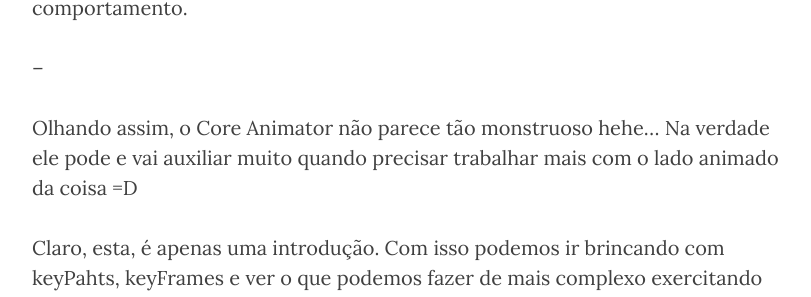
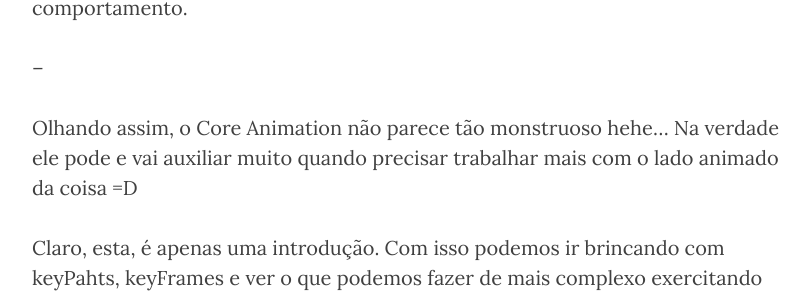
Before and after one commit to CocoaHeadsBrasil/equinociOS, a Jekyll site: the page built from _posts/2017-03-20-desmistificando-o-core-animator.md, in a window 1280 px wide and 900 px high, scrolled down 6849 px. Shown: the part 145-442 px from the top of the window, without its empty margins (233-1044 px from the left). Built offline with Jekyll 4.4.1, drawn with Linux system fonts in a browser that asks for light colours; nearby versions of some CDN libraries; comment, search, counter and statistics services are not loaded; some of the changed text lies outside the part shown.

Commit message:
Ajusta nome do post.

```diff
--- a/_posts/2017-03-20-desmistificando-o-core-animator.md
+++ b/_posts/2017-03-20-desmistificando-o-core-animator.md
@@ -1,23 +1,23 @@
 ---
 layout:     post
-title:      "Desmistificando o Core Animator"
-subtitle:   "Uma introdução para perder o medo desse framework como o Core Animator pode ser útil ao elaborar suas animações"
+title:      "Desmistificando o Core Animation"
+subtitle:   "Uma introdução para perder o medo desse framework como o Core Animation pode ser útil ao elaborar suas animações"
 date:       2017-03-20 00:13:00
 author:     "Renato Sarro Matos"
-header-img: "img/renatosarro/header-coreanimator.png"
+header-img: "img/renatosarro/header-coreAnimation.png"
 category:   animations
 ---
 
 Fala galera! Bem vindos a mais uma rodada do EquinociOS! Espero que estejam aproveitando e absorvendo tudo =D
 
-Bem, o artigo de hoje introduz um assunto que eu particularmente sempre corri dele e tentei ao máximo evitá-lo. Até que chegou o dia em que eu não tive como escapar e precisei encarar o "bixo": `CORE ANIMATOR`.
+Bem, o artigo de hoje introduz um assunto que eu particularmente sempre corri dele e tentei ao máximo evitá-lo. Até que chegou o dia em que eu não tive como escapar e precisei encarar o "bixo": `CORE Animation`.
 Vou falar que foi uma das batalhas mais satisfatórias que eu já enfrentei nesse mundo de desenvolvimento mobile, pois além de eu conseguir trabalhar minhas animações de uma forma muito melhor, abriu minha mente para detalhes que sempre passaram desapercebidos e que mudou muito a minha forma de encarar uma - até então - simples estrutura de tela/layout.
 
 ### LETS TALK!
 
 --
 
-# Core Animator
+# Core Animation
 
 Infraestrutura de renderização gráfica e animação, disponível para iOS e OS X, que você utiliza para animar as views e outros elementos visuais de sua aplicação.
 (Sim, copiei do guide da Apple).
@@ -37,7 +37,7 @@
 animateKeyframesWith...
 ~~~
 
-Estes, são métodos, ou melhor, `big helpers` que encapsulam todo o processo de criação de um `CABasicAnimation` ou de um `CAKeyframeAnimation` por exemplo. Estes métodos são muito úteis, desde que usados com moderação e um certo bom senso, mas após nossa introdução você vai notar que pode ter um resultado mais apropriado utilizando o `Core Animator`, dependendo da complexidade de suas animações.
+Estes, são métodos, ou melhor, `big helpers` que encapsulam todo o processo de criação de um `CABasicAnimation` ou de um `CAKeyframeAnimation` por exemplo. Estes métodos são muito úteis, desde que usados com moderação e um certo bom senso, mas após nossa introdução você vai notar que pode ter um resultado mais apropriado utilizando o `Core Animation`, dependendo da complexidade de suas animações.
 
 Antes de começar a ver como as animações acontecem na tela, precisamos entender um elemento bem importante: O `CALayer`, que é de fato, onde as animações acontecem.
 
@@ -91,11 +91,11 @@
 Observe que, como a animação foi copiada para a layer da primeira view, ao configurarmos a propriedade beginTime para começar meio segundo depois, apenas a animação da layer da `view2` é afetada, pois como falado, ao adicionar a animação à layer, é gerado uma cópia dela.
 
 
-PS: Podemos gastar mais um artigo inteiro falando só sobre como gerenciar o tempo de nossas animações. Acredite, estamos apenas começando e o `Core Animator` possui uma infinidade de possibilidades para trabalhar as animações. Com certeza mais posts virão =D
+PS: Podemos gastar mais um artigo inteiro falando só sobre como gerenciar o tempo de nossas animações. Acredite, estamos apenas começando e o `Core Animation` possui uma infinidade de possibilidades para trabalhar as animações. Com certeza mais posts virão =D
 
 --
 
-### Agora, como seria esta mesma animação sem o uso do Core Animator?
+### Agora, como seria esta mesma animação sem o uso do Core Animation?
 
 <script src="https://gist.github.com/renatosarro/dcc083ec91dfee76c46b5c48c56fd048.js"></script>
 
@@ -104,7 +104,7 @@
 - Vale ressaltar que se tratando de animações, o mais indicado é trabalhar sempre na model layer. Alterações na presentation layer precisam ser feitas com muito cuidado para evitar memory leak e uma animação não muito fluída.
 - Estaríamos limitados a animações simples, como um fade out. Mas vamos pensar em um cenário onde nosso elemento passe por vários estados até chegar em sua posição final. Utilizar essa abstração oferecida pela `UIView` já não seria muito indicado.
 
-Já que falamos sobre vários estados, vou aproveitar o gancho para puxar um outro elemento bem bacana presente no Core `Animator`:
+Já que falamos sobre vários estados, vou aproveitar o gancho para puxar um outro elemento bem bacana presente no Core `Animation`:
 
 # CAKeyframeAnimation
 
@@ -140,7 +140,7 @@
 
 --
 
-Olhando assim, o Core Animator não parece tão monstruoso hehe... Na verdade ele pode e vai auxiliar muito quando precisar trabalhar mais com o lado animado da coisa =D
+Olhando assim, o Core Animation não parece tão monstruoso hehe... Na verdade ele pode e vai auxiliar muito quando precisar trabalhar mais com o lado animado da coisa =D
 
 Claro, esta, é apenas uma introdução. Com isso podemos ir brincando com keyPahts, keyFrames e ver o que podemos fazer de mais complexo exercitando muito estas propriedades básicas, mas tão importantes se tratando de animação.
 
```
Also changed, not shown: img/renatosarro/header-coreAnimation.png (added), img/renatosarro/header-coreanimator.png (deleted).
